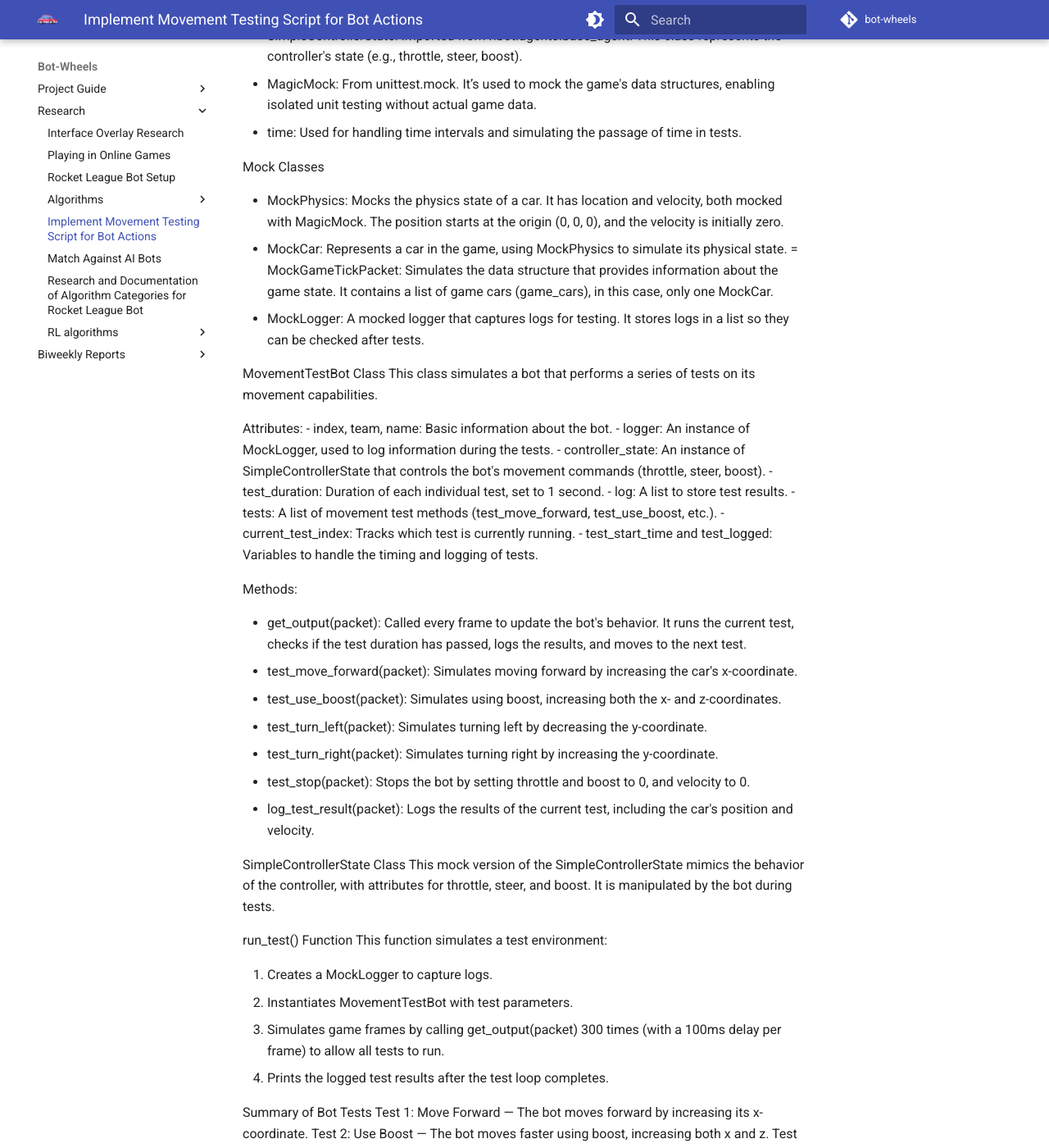
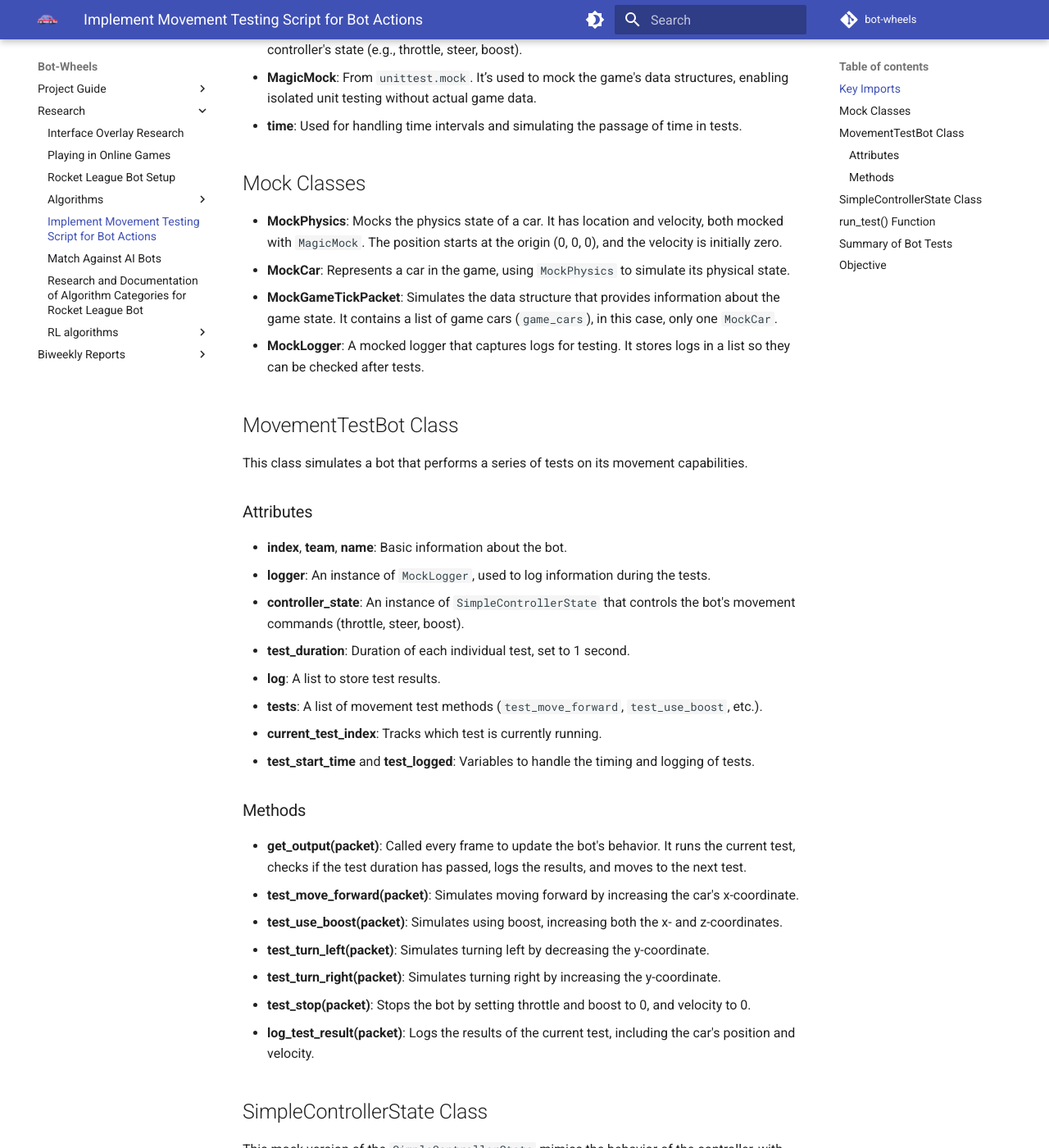
Before and after one commit to bot-wheels/docs, an MkDocs documentation site: the page built from docs/research/implement-movement-testing-script-for-bot-actions.md, in a window 1280 px wide and 1400 px high, scrolled down 325 px. Shown: the whole window at 82% size. Built offline with MkDocs 1.6.1 and Material for MkDocs 9.7.7, drawn with Linux system fonts in a browser that asks for light colours; some of the changed lines change nothing that is shown; some of the changed text lies outside the part shown.

```diff
--- a/docs/research/implement-movement-testing-script-for-bot-actions.md
+++ b/docs/research/implement-movement-testing-script-for-bot-actions.md
@@ -1,57 +1,66 @@
+# Rocket League-Style Bot Testing Framework
+
 Code implements a mock testing framework for a bot in the context of a Rocket League-style simulation. It tests various bot actions such as moving forward, using boost, turning, and stopping. Here is an overview of the key components:
 
-Key Imports
+## Key Imports
 
-- SimpleControllerState: Imported from rlbot.agents.base_agent. This class represents the controller's state (e.g., throttle, steer, boost).
-- MagicMock: From unittest.mock. It’s used to mock the game's data structures, enabling isolated unit testing without actual game data.
-- time: Used for handling time intervals and simulating the passage of time in tests.
+- **SimpleControllerState**: Imported from `rlbot.agents.base_agent`. This class represents the controller's state (e.g., throttle, steer, boost).
+- **MagicMock**: From `unittest.mock`. It’s used to mock the game's data structures, enabling isolated unit testing without actual game data.
+- **time**: Used for handling time intervals and simulating the passage of time in tests.
 
-Mock Classes
+## Mock Classes
 
-- MockPhysics: Mocks the physics state of a car. It has location and velocity, both mocked with MagicMock. The position starts at the origin (0, 0, 0), and the velocity is initially zero.
-- MockCar: Represents a car in the game, using MockPhysics to simulate its physical state.
-= MockGameTickPacket: Simulates the data structure that provides information about the game state. It contains a list of game cars (game_cars), in this case, only one MockCar.
-- MockLogger: A mocked logger that captures logs for testing. It stores logs in a list so they can be checked after tests.
+- **MockPhysics**: Mocks the physics state of a car. It has location and velocity, both mocked with `MagicMock`. The position starts at the origin (0, 0, 0), and the velocity is initially zero.
+- **MockCar**: Represents a car in the game, using `MockPhysics` to simulate its physical state.
+- **MockGameTickPacket**: Simulates the data structure that provides information about the game state. It contains a list of game cars (`game_cars`), in this case, only one `MockCar`.
+- **MockLogger**: A mocked logger that captures logs for testing. It stores logs in a list so they can be checked after tests.
 
-MovementTestBot Class
+## MovementTestBot Class
+
 This class simulates a bot that performs a series of tests on its movement capabilities.
 
-Attributes:
-- index, team, name: Basic information about the bot.
-- logger: An instance of MockLogger, used to log information during the tests.
-- controller_state: An instance of SimpleControllerState that controls the bot's movement commands (throttle, steer, boost).
-- test_duration: Duration of each individual test, set to 1 second.
-- log: A list to store test results.
-- tests: A list of movement test methods (test_move_forward, test_use_boost, etc.).
-- current_test_index: Tracks which test is currently running.
-- test_start_time and test_logged: Variables to handle the timing and logging of tests.
+### Attributes
 
-Methods:
+- **index**, **team**, **name**: Basic information about the bot.
+- **logger**: An instance of `MockLogger`, used to log information during the tests.
+- **controller_state**: An instance of `SimpleControllerState` that controls the bot's movement commands (throttle, steer, boost).
+- **test_duration**: Duration of each individual test, set to 1 second.
+- **log**: A list to store test results.
+- **tests**: A list of movement test methods (`test_move_forward`, `test_use_boost`, etc.).
+- **current_test_index**: Tracks which test is currently running.
+- **test_start_time** and **test_logged**: Variables to handle the timing and logging of tests.
 
-- get_output(packet): Called every frame to update the bot's behavior. It runs the current test, checks if the test duration has passed, logs the results, and moves to the next test.
-- test_move_forward(packet): Simulates moving forward by increasing the car's x-coordinate.
-- test_use_boost(packet): Simulates using boost, increasing both the x- and z-coordinates.
-- test_turn_left(packet): Simulates turning left by decreasing the y-coordinate.
-- test_turn_right(packet): Simulates turning right by increasing the y-coordinate.
-- test_stop(packet): Stops the bot by setting throttle and boost to 0, and velocity to 0.
-- log_test_result(packet): Logs the results of the current test, including the car's position and velocity.
+### Methods
 
-SimpleControllerState Class
-This mock version of the SimpleControllerState mimics the behavior of the controller, with attributes for throttle, steer, and boost. It is manipulated by the bot during tests.
+- **get_output(packet)**: Called every frame to update the bot's behavior. It runs the current test, checks if the test duration has passed, logs the results, and moves to the next test.
+- **test_move_forward(packet)**: Simulates moving forward by increasing the car's x-coordinate.
+- **test_use_boost(packet)**: Simulates using boost, increasing both the x- and z-coordinates.
+- **test_turn_left(packet)**: Simulates turning left by decreasing the y-coordinate.
+- **test_turn_right(packet)**: Simulates turning right by increasing the y-coordinate.
+- **test_stop(packet)**: Stops the bot by setting throttle and boost to 0, and velocity to 0.
+- **log_test_result(packet)**: Logs the results of the current test, including the car's position and velocity.
 
-run_test() Function
+## SimpleControllerState Class
+
+This mock version of the `SimpleControllerState` mimics the behavior of the controller, with attributes for throttle, steer, and boost. It is manipulated by the bot during tests.
+
+## run_test() Function
+
 This function simulates a test environment:
 
-1. Creates a MockLogger to capture logs.
-2. Instantiates MovementTestBot with test parameters.
-3. Simulates game frames by calling get_output(packet) 300 times (with a 100ms delay per frame) to allow all tests to run.
+1. Creates a `MockLogger` to capture logs.
+2. Instantiates `MovementTestBot` with test parameters.
+3. Simulates game frames by calling `get_output(packet)` 300 times (with a 100ms delay per frame) to allow all tests to run.
 4. Prints the logged test results after the test loop completes.
 
-Summary of Bot Tests
-Test 1: Move Forward — The bot moves forward by increasing its x-coordinate.
-Test 2: Use Boost — The bot moves faster using boost, increasing both x and z.
-Test 3: Turn Left — The bot steers left, decreasing its y-coordinate.
-Test 4: Turn Right — The bot steers right, increasing its y-coordinate.
-Test 5: Stop — The bot stops by setting velocity to zero and turning off throttle and boost.
+## Summary of Bot Tests
+
+- **Test 1: Move Forward** — The bot moves forward by increasing its x-coordinate.
+- **Test 2: Use Boost** — The bot moves faster using boost, increasing both x and z.
+- **Test 3: Turn Left** — The bot steers left, decreasing its y-coordinate.
+- **Test 4: Turn Right** — The bot steers right, increasing its y-coordinate.
+- **Test 5: Stop** — The bot stops by setting velocity to zero and turning off throttle and boost.
+
+## Objective
 
 The main objective of this code is to provide a unit test framework for the bot’s movement using mocked data structures for game physics and a simulated environment.
```
